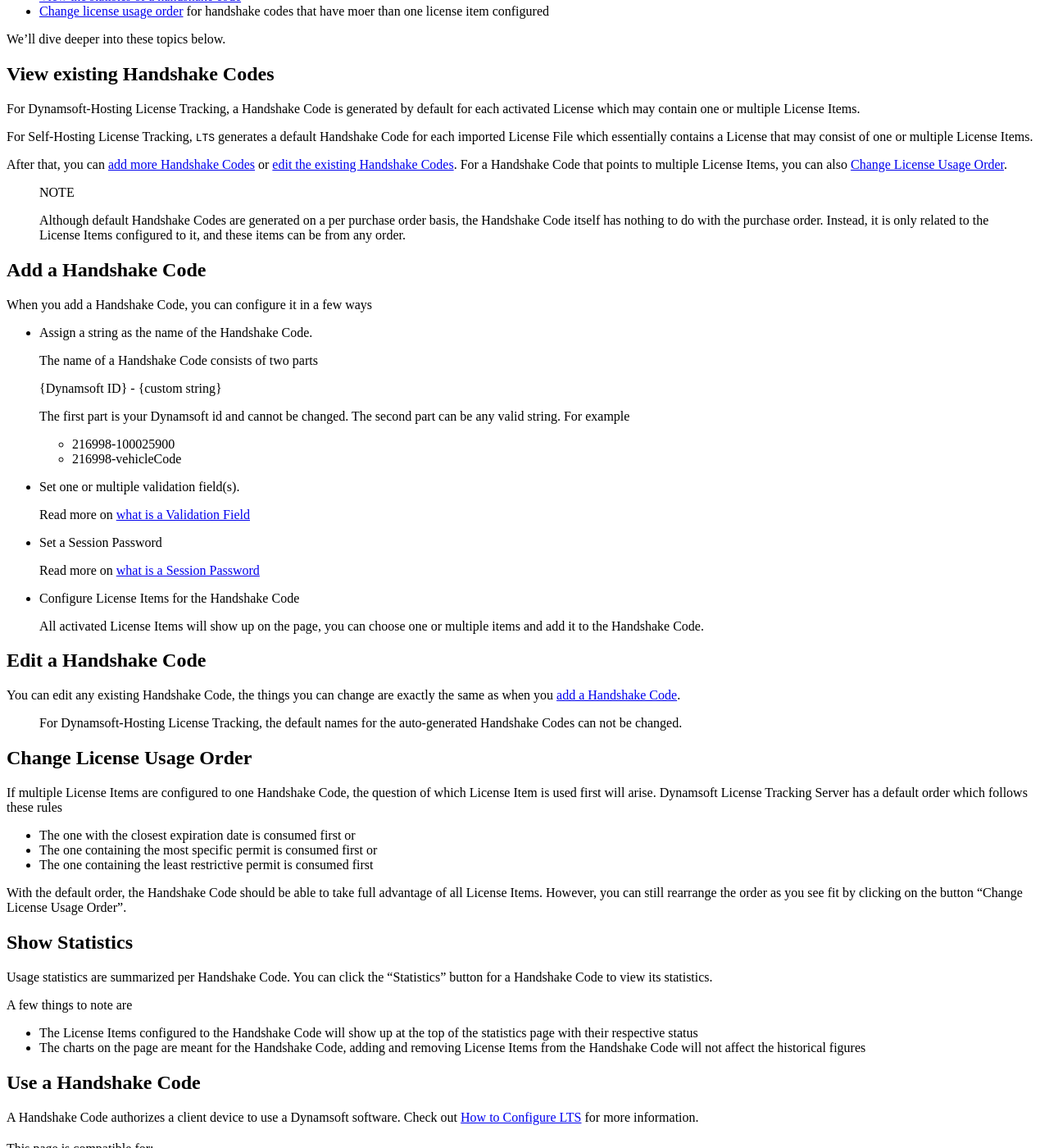
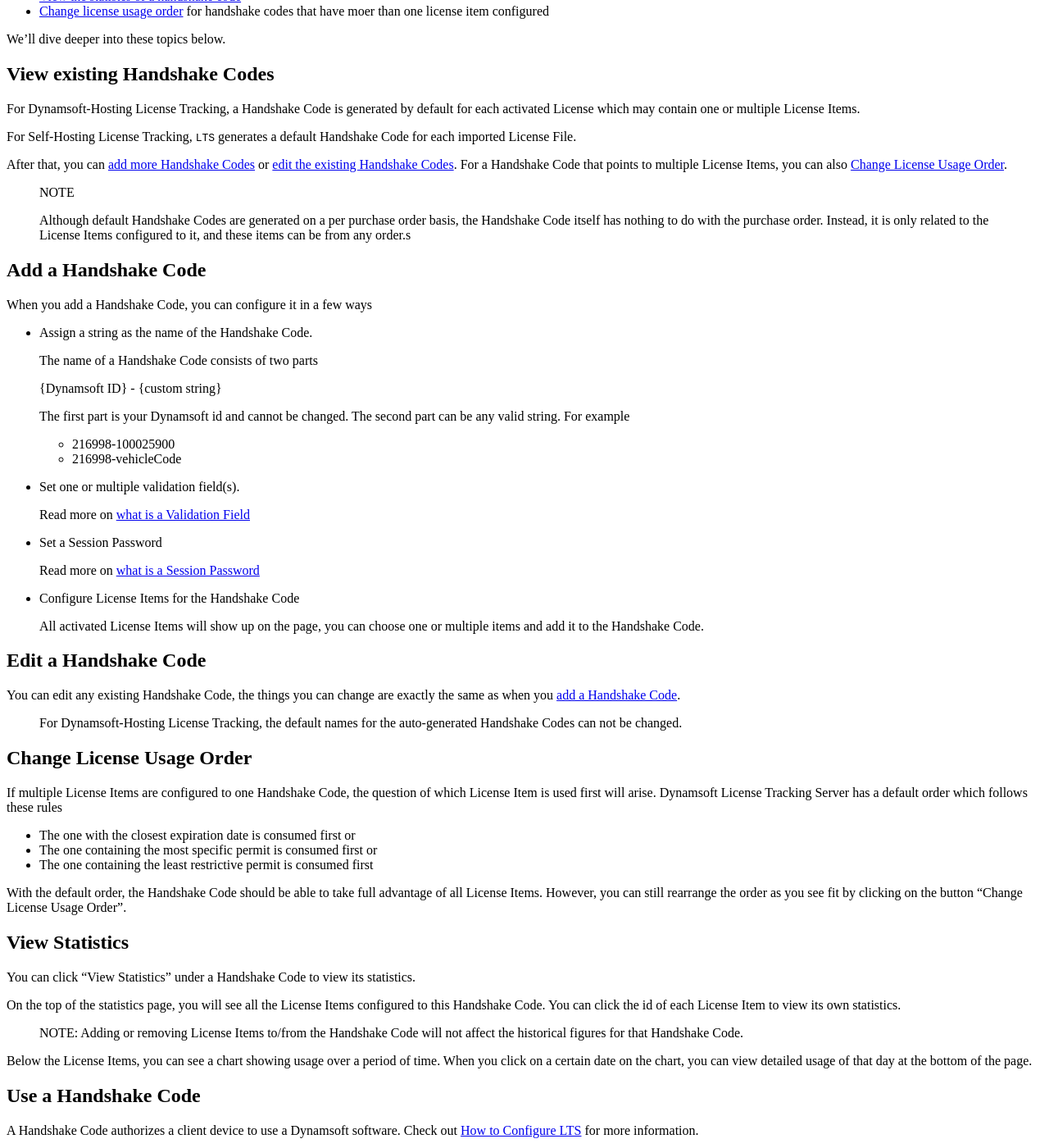
Before and after one commit to dynamsoft-docs/license-server-docs, a Jekyll site: the page built from common/handshakeCodes.md, in a window 1280 px wide and 1400 px high, scrolled down 822 px. Shown: the whole window at 82% size. Built offline with Jekyll 4.4.1, drawn with Linux system fonts in a browser that asks for light colours.

Commit message:
smoother flow for self lts

```diff
--- a/common/handshakeCodes.md
+++ b/common/handshakeCodes.md
@@ -25,13 +25,13 @@
 
 For Dynamsoft-Hosting License Tracking, a Handshake Code is generated by default for each activated License which may contain one or multiple License Items.
 
-For Self-Hosting License Tracking, `LTS` generates a default Handshake Code for each imported License File which essentially contains a License that may consist of one or multiple License Items.
+For Self-Hosting License Tracking, `LTS` generates a default Handshake Code for each imported License File.
 
 After that, you can [add more Handshake Codes](#add-a-handshake-code) or [edit the existing Handshake Codes](#edit-a-handshake-code). For a Handshake Code that points to multiple License Items, you can also [Change License Usage Order](#change-license-usage-order).
 
 > NOTE
 >
-> Although default Handshake Codes are generated on a per purchase order basis, the Handshake Code itself has nothing to do with the purchase order. Instead, it is only related to the License Items configured to it, and these items can be from any order.
+> Although default Handshake Codes are generated on a per purchase order basis, the Handshake Code itself has nothing to do with the purchase order. Instead, it is only related to the License Items configured to it, and these items can be from any order.s
 
 ## Add a Handshake Code
 
@@ -76,15 +76,16 @@
 
 With the default order, the Handshake Code should be able to take full advantage of all License Items. However, you can still rearrange the order as you see fit by clicking on the button "Change License Usage Order".
 
-## Show Statistics
+## View Statistics
 
 <!-- Statistics per Item is also supported in 2.1 -->
-Usage statistics are summarized per Handshake Code. You can click the "Statistics" button for a Handshake Code to view its statistics.
+You can click "View Statistics" under a Handshake Code to view its statistics.
 
-A few things to note are
+On the top of the statistics page, you will see all the License Items configured to this Handshake Code. You can click the id of each License Item to view its own statistics.
 
-* The License Items configured to the Handshake Code will show up at the top of the statistics page with their respective status
-* The charts on the page are meant for the Handshake Code, adding and removing License Items from the Handshake Code will not affect the historical figures
+> NOTE: Adding or removing License Items to/from the Handshake Code will not affect the historical figures for that Handshake Code.
+
+Below the License Items, you can see a chart showing usage over a period of time. When you click on a certain date on the chart, you can view detailed usage of that day at the bottom of the page.
 
 ## Use a Handshake Code
 
```
Also changed, not shown: about/terms.md (+1 -1 lines), selfhosting/LTSonLinux.md (+11 -1 lines), selfhosting/LTSonWindows.md (+6 -2 lines), selfhosting/index.md (+12 -3 lines), selfhosting/manageLTS.md (+4 -6 lines).
